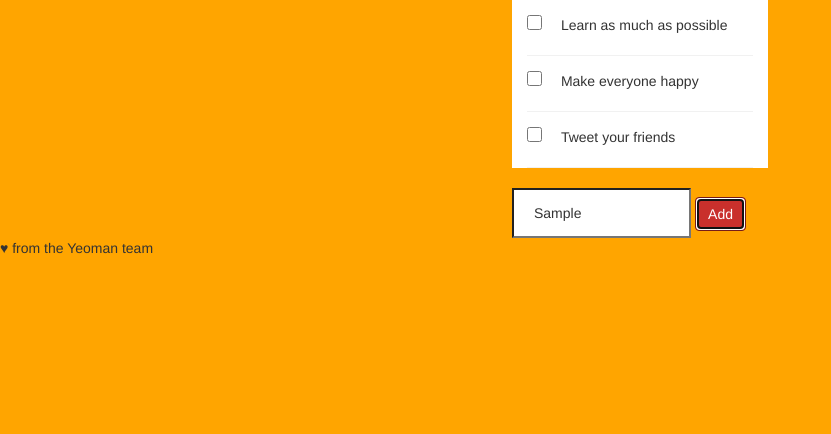
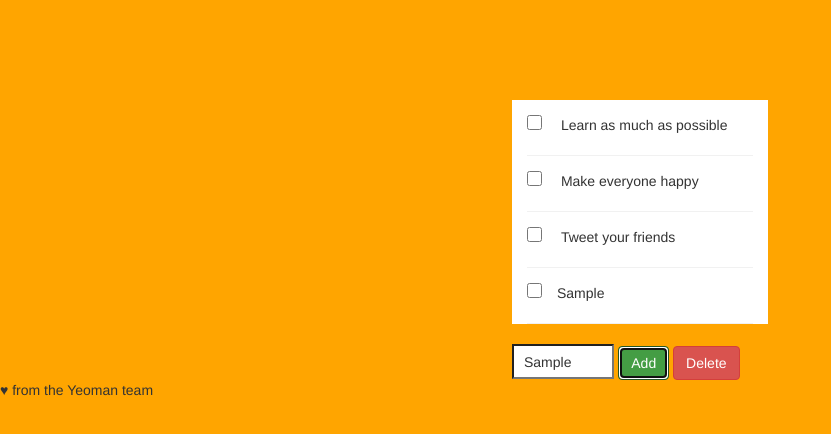
Before and after one commit to zakali22/Ctlr-Check, a website: page app/index.html in a window 1280 px wide. Both pictures are taken after typing "Sample" into the empty fields and a click on the button "Add". Shown: the whole page, without its empty margins (0-831 px from the left). Drawn offline with nearby package versions, Linux system fonts and the light colour scheme; files that its build step writes are made by us from their sources.

Commit message:
Add the delete and add functionality

```diff
--- a/app/index.html
+++ b/app/index.html
@@ -34,17 +34,18 @@
         <p>Learn as much as possible</p>
       </div>
       <div class="item">
-        <input type="checkbox" class="checkbox">
+        <input type="checkbox">
         <p>Make everyone happy</p>
       </div>
       <div class="item">
-        <input type="checkbox" id="">
+        <input type="checkbox">
         <p>Tweet your friends</p>
       </div>
     </div>
       <div class="type">
-        <input type="search" placeholder="Add to your list">
-        <button type="button" class="btn btn-danger">Add</button>
+        <input type="search" placeholder="Add to your list" value="">
+        <button type="button" class="btn btn-success">Add</button>
+        <button type="button" class="btn btn-danger">Delete</button>
       </div>
       <div class="footer">
         <p>♥ from the Yeoman team</p>
--- a/app/scripts/main.js
+++ b/app/scripts/main.js
@@ -1 +1,29 @@
-console.log('\'Allo \'Allo!');
+$(document).ready(function() {
+  var text = $('.type input');
+  var add = $('.btn-success');
+  var remove = $('.btn-danger');
+
+  add.on('click', function() {
+    /* Act on the event */
+    var value = text.val();
+    console.log(value);
+
+    var output = '<div class="item">';
+    output += '<input type="checkbox">';
+    output += '<p>' + value + '</p>';
+    output += '</div>';
+
+    $('.container').append(output);
+  });
+
+  remove.on('click', function() {
+    var list = $('.item input');
+    console.log(list);
+    $.each(list, function(index, item) {
+      if (item.checked) {
+        item.closest('div').remove();
+      }
+    });
+  });
+
+});
--- a/app/styles/main.css
+++ b/app/styles/main.css
@@ -8,6 +8,7 @@ body {
   display: block;
   width: 20%;
   margin: 0 auto;
+  margin-top: 100px;
 }
 .item {
   border-bottom: 1px solid #F1F1F1;
@@ -20,7 +21,7 @@ body {
   padding-left: 15px;
 }
 
-input[type="checkbox"]{
+input[type="checkbox"] {
   width: 15px;
   height: 15px;
   border-right: 1px solid #F1F1F1;
@@ -38,7 +39,17 @@ input:checked + p {
 }
 
 .type input {
-  width: 70%;
-  height: 50px;
-  padding-left: 20px;
+  width: 65%;
+  height: 35px;
+  padding-left: 10px;
 }
+
+@media screen and (max-width: 1700px) {
+  .type input {
+    width: 40%;
+  }
+}
+
+.btn-danger, .btn-default {
+  display: inline;
+}
```
